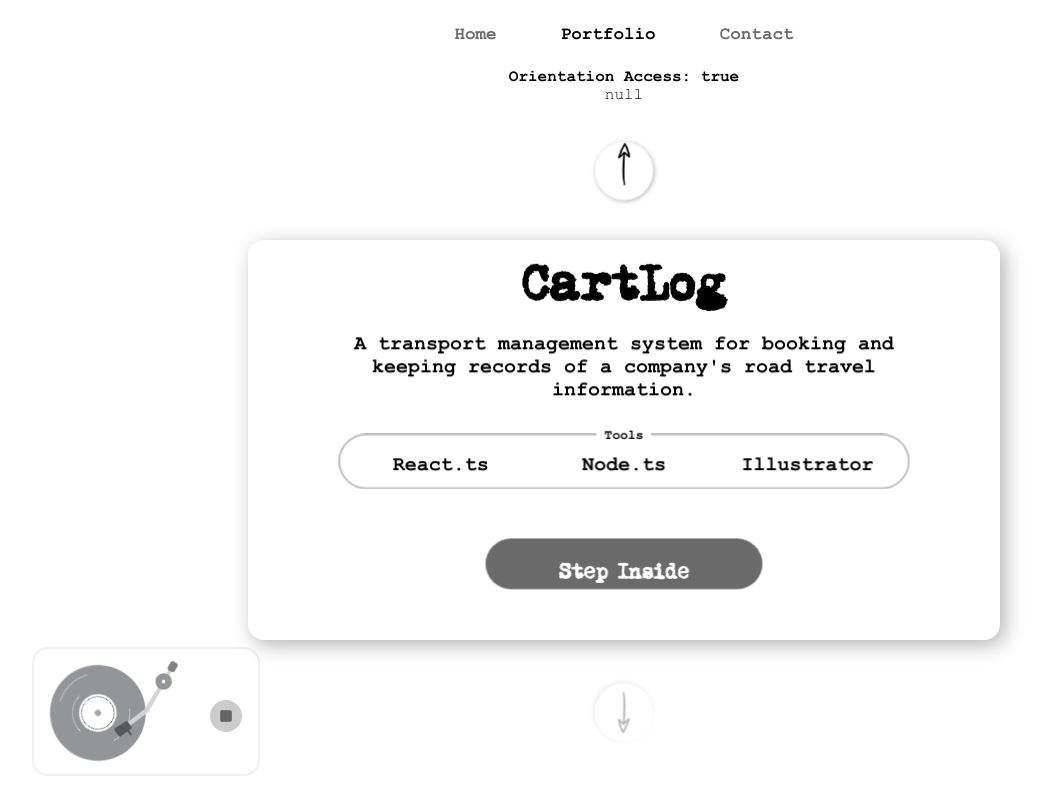
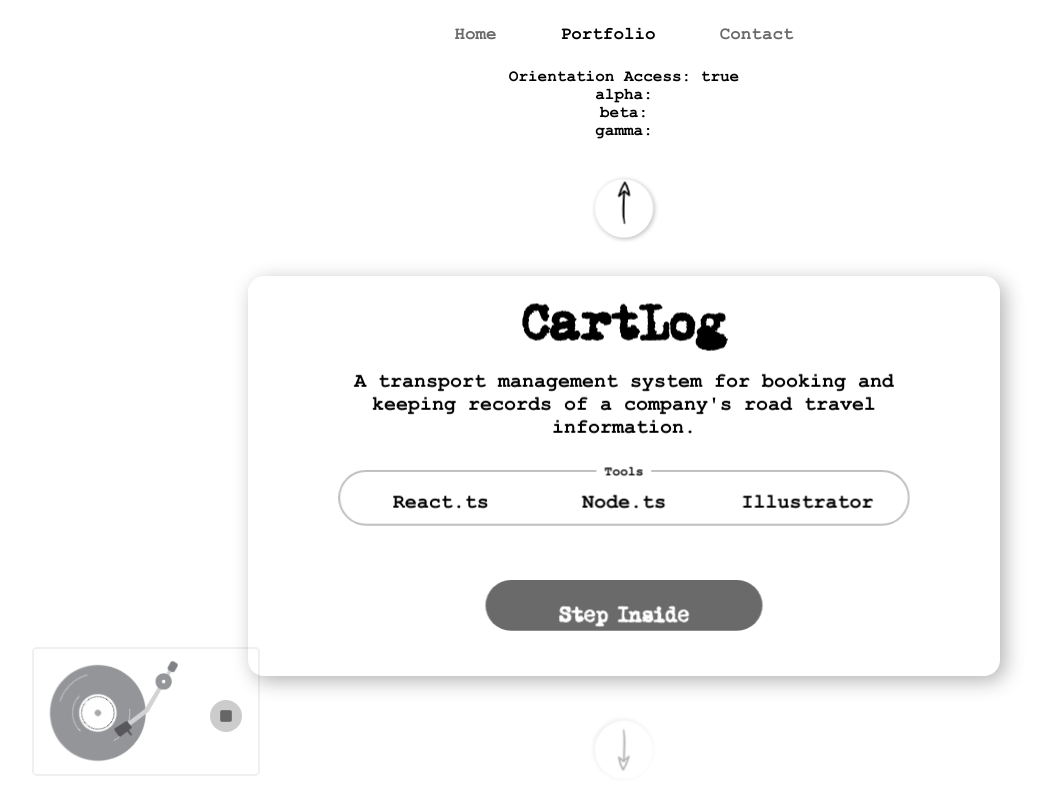
Before and after one commit to JO-OLADEJI/portfolio, a React (Create React App) app: page /portfolio in a window 1280 px wide. Shown: the whole page, without its empty margins (16-1061 px from the left). Built offline with nearby package versions, Linux system fonts and the light colour scheme.

Commit message:
add x,y,z orientation to screen for debugging

```diff
--- a/package.json
+++ b/package.json
@@ -17,6 +17,7 @@
     "react-router-dom": "^6.16.0",
     "react-scripts": "5.0.1",
     "styled-components": "^6.0.8",
+    "typeit-react": "^2.6.4",
     "typescript": "^4.4.2",
     "web-vitals": "^2.1.0"
   },
--- a/src/pages/Home.tsx
+++ b/src/pages/Home.tsx
@@ -6,6 +6,7 @@ import React, {
   useRef,
 } from "react";
 import { isMobile } from "react-device-detect";
+import TypeIt from "typeit-react";
 
 // context
 import { GlobalContext } from "../contexts/Global";
@@ -90,9 +91,38 @@ const Home = (): JSX.Element => {
           </h5>
           <h1>FingerPrint Pad</h1>
           <ul>
-            <li>- lorem ipsum dolor sit amet.</li>
-            <li>- clear, crisp imprint.</li>
-            <li>- use on any paper.</li>
+            <li>
+              <TypeIt
+                options={{
+                  strings: ["- lorem ipsum dolor sit amet."],
+                  speed: 25,
+                  waitUntilVisible: true,
+                  cursor: false,
+                }}
+              />
+            </li>
+            <li>
+              <TypeIt
+                options={{
+                  strings: ["- clear, crisp imprint."],
+                  speed: 15,
+                  startDelay: 1000,
+                  waitUntilVisible: true,
+                  cursor: false,
+                }}
+              />
+            </li>
+            <li>
+              <TypeIt
+                options={{
+                  strings: ["- use on any paper."],
+                  speed: 15,
+                  startDelay: 2000,
+                  waitUntilVisible: true,
+                  cursor: false,
+                }}
+              />
+            </li>
           </ul>
           <div>
             <p>Item #717061</p>
--- a/src/pages/Portfolio.tsx
+++ b/src/pages/Portfolio.tsx
@@ -55,8 +55,6 @@ const Portfolio = (): JSX.Element => {
     const helpMe = async () => {
       const access = await requestAccess();
       setOrientationAccess(access);
-      // TODO: remove in prod.
-      console.log({ access });
     };
     helpMe();
   }, [requestAccess]);
@@ -80,7 +78,10 @@ const Portfolio = (): JSX.Element => {
         <p style={{ fontWeight: "bold " }}>
           Orientation Access: {`${orientationAccess}`}
         </p>
-        <p>{`${error}`}</p>
+        {error && <p>{`${error}`}</p>}
+        <p style={{ fontWeight: "bold " }}>alpha: {orientation?.alpha}</p>
+        <p style={{ fontWeight: "bold " }}>beta: {orientation?.beta}</p>
+        <p style={{ fontWeight: "bold " }}>gamma: {orientation?.gamma}</p>
       </div>
       <ContentLayer
         $isMenuOpen={globalContext.isMenuOpen}
--- a/src/styles/components/record-player.ts
+++ b/src/styles/components/record-player.ts
@@ -5,8 +5,8 @@ export const Outline = styled.div`
   position: fixed;
   left: ${isMobile ? "2rem" : "3rem"};
   bottom: ${isMobile ? "6rem" : "1.5rem"};
-  border: 2px solid #00000010;
-  border-radius: 1rem;
+  border: 2px solid ${isMobile ? "black" : "#00000010"};
+  border-radius: .3rem;
   padding-left: 1rem;
   padding-top: 1rem;
   padding-bottom: 0.5rem;
@@ -16,9 +16,12 @@ export const Outline = styled.div`
   justify-content: center;
   align-items: center;
 
+  ${!isMobile &&
+  css`
     &:hover {
       border: 2px solid black;
     }
+  `}
 
   div:last-child {
     width: 2rem;
@@ -31,6 +34,8 @@ export const Outline = styled.div`
     background-color: #cccccc;
     transition: background-color 0.3s ease-out;
 
+    ${!isMobile &&
+    css`
       &:hover {
         background-color: #999999;
       }
@@ -38,6 +43,7 @@ export const Outline = styled.div`
       &:hover img {
         opacity: 1;
       }
+    `}
   }
 `;
 
@@ -53,6 +59,7 @@ const rotate = keyframes`
 
 export const Disc = styled.img<{ $isPlaying: boolean }>`
   width: 6rem;
+  filter: ${isMobile ? "contrast(150%);" : "none"};
   ${({ $isPlaying }) =>
     $isPlaying
       ? css`
```
Also changed, not shown: 1 other file (tests, documents, lock files or other folders). Lines whose indentation alone changed are shown as unchanged.
